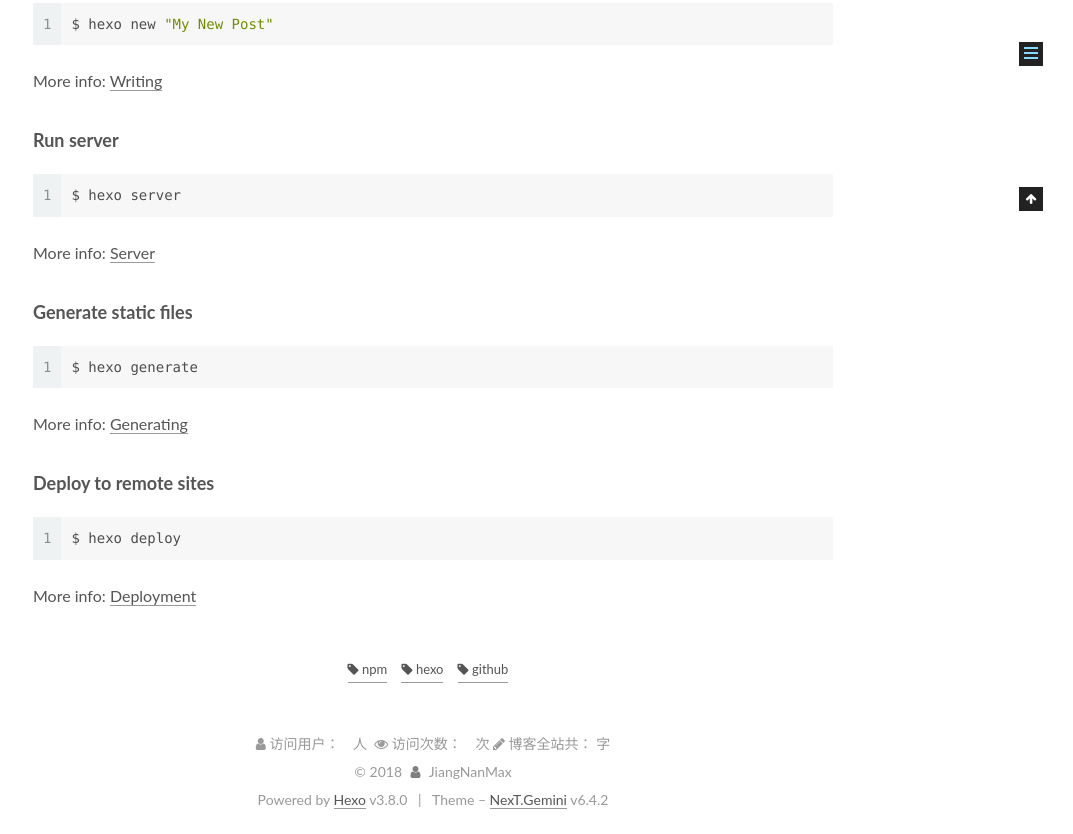
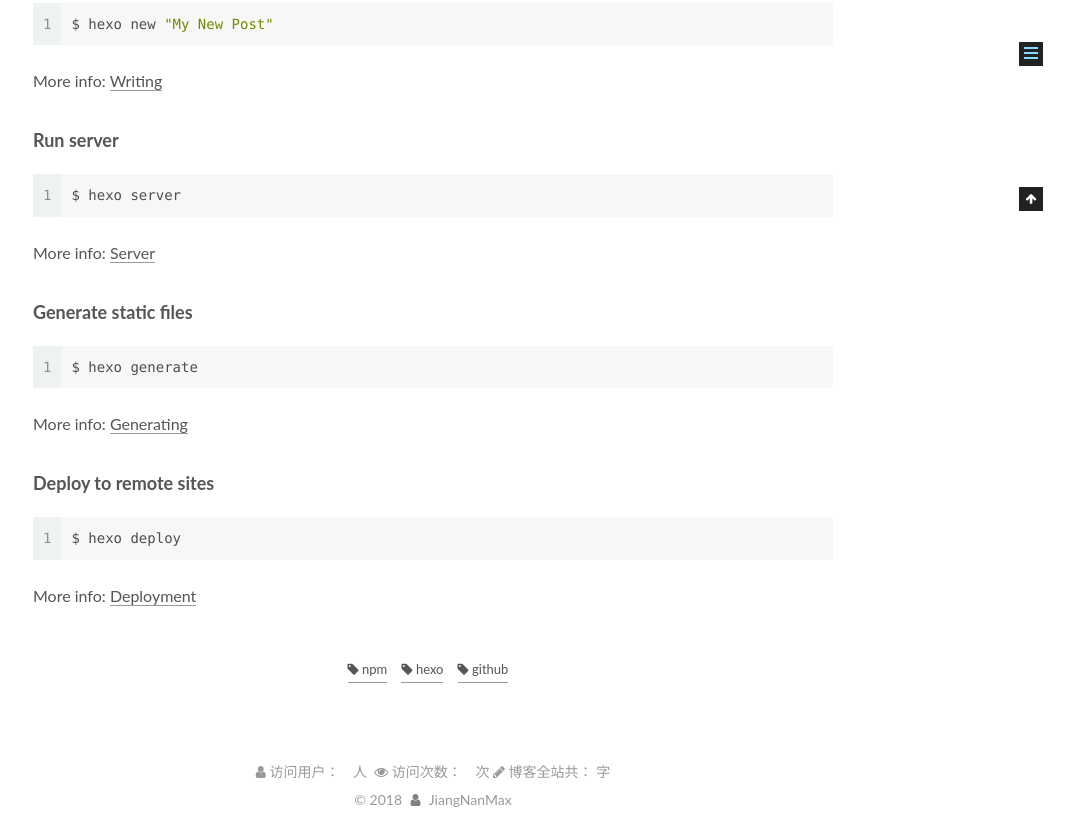
Before and after one commit to JiangNanMax/JiangNanMax.github.io, a plain HTML site: page 2018/10/29/hello-world/index.html in a window 1280 px wide. Shown: the part 689-1523 px from the top of the page, without its empty margins (207-1280 px from the left). Drawn offline with Linux system fonts and the light colour scheme; some packages are replaced by stand-ins of ours; a script that the page names is missing.

Commit message:
Site updated: 2018-10-29 14:34:28

```diff
--- a/2018/10/29/hello-world/index.html
+++ b/2018/10/29/hello-world/index.html
@@ -635,8 +635,7 @@
 
     <footer id="footer" class="footer">
       <div class="footer-inner">
-        <script async src="https://dn-lbstatics.qbox.me/busuanzi/2.3/busuanzi.pure.mini.js"></script>
-<!-- 新增访客统计代码 -->
+        <!-- 新增访客统计代码 -->
 
 <div class="busuanzi-count">
     <script async src="https://dn-lbstatics.qbox.me/busuanzi/2.3/busuanzi.pure.mini.js"></script>
@@ -668,7 +667,7 @@
 </div>
 
 
-
+<!--
 
   <div class="powered-by">Powered by <a class="theme-link" target="_blank" href="https://hexo.io">Hexo</a> v3.8.0</div>
 
@@ -680,7 +679,7 @@
 
   <div class="theme-info">Theme – <a class="theme-link" target="_blank" href="https://theme-next.org">NexT.Gemini</a> v6.4.2</div>
 
-
+-->
 
 
 
```
Also changed, not shown: 404.html (+3 -4 lines), about/index.html (+3 -4 lines), archives/2018/10/index.html (+3 -4 lines), archives/2018/index.html (+3 -4 lines), archives/index.html (+3 -4 lines), categories/index.html (+3 -4 lines), categories/搭建博客/index.html (+3 -4 lines), index.html (+3 -4 lines), tags/github/index.html (+3 -4 lines), tags/hexo/index.html (+3 -4 lines), tags/index.html (+3 -4 lines), tags/npm/index.html (+3 -4 lines).
